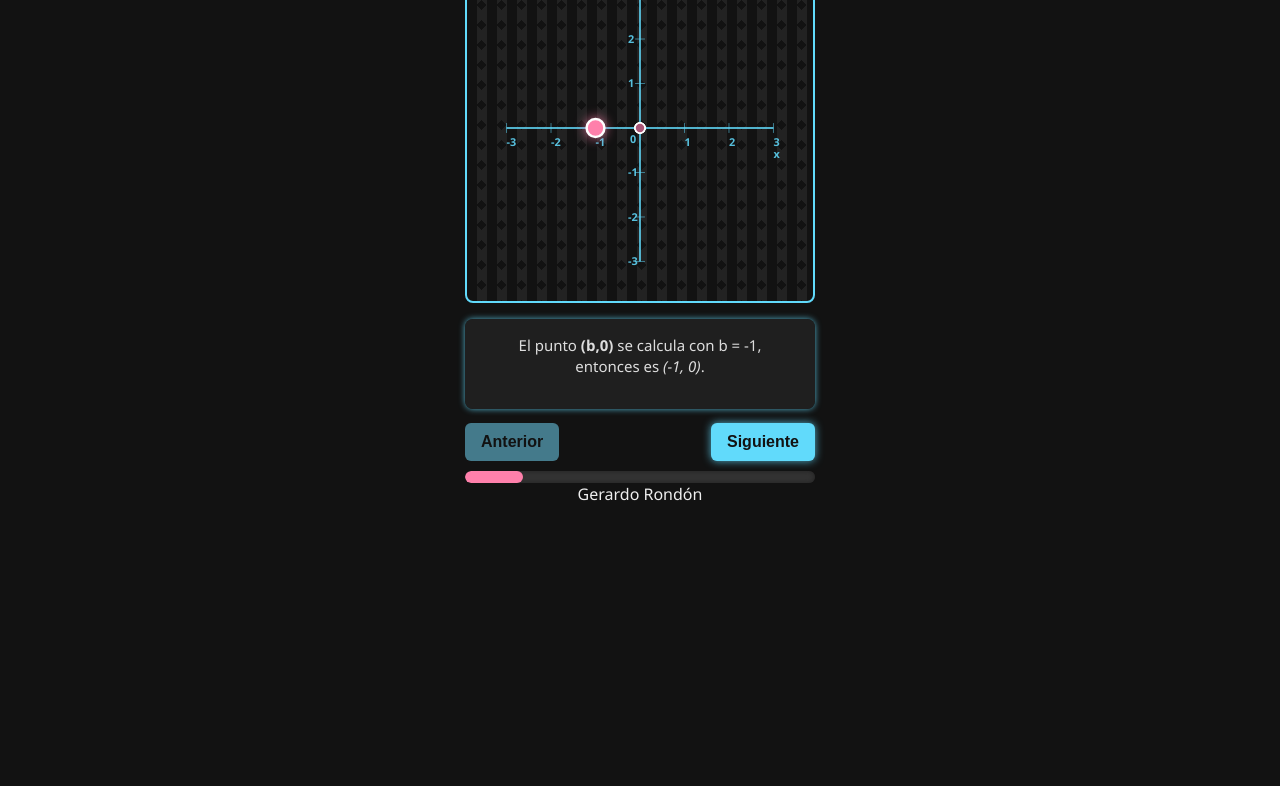
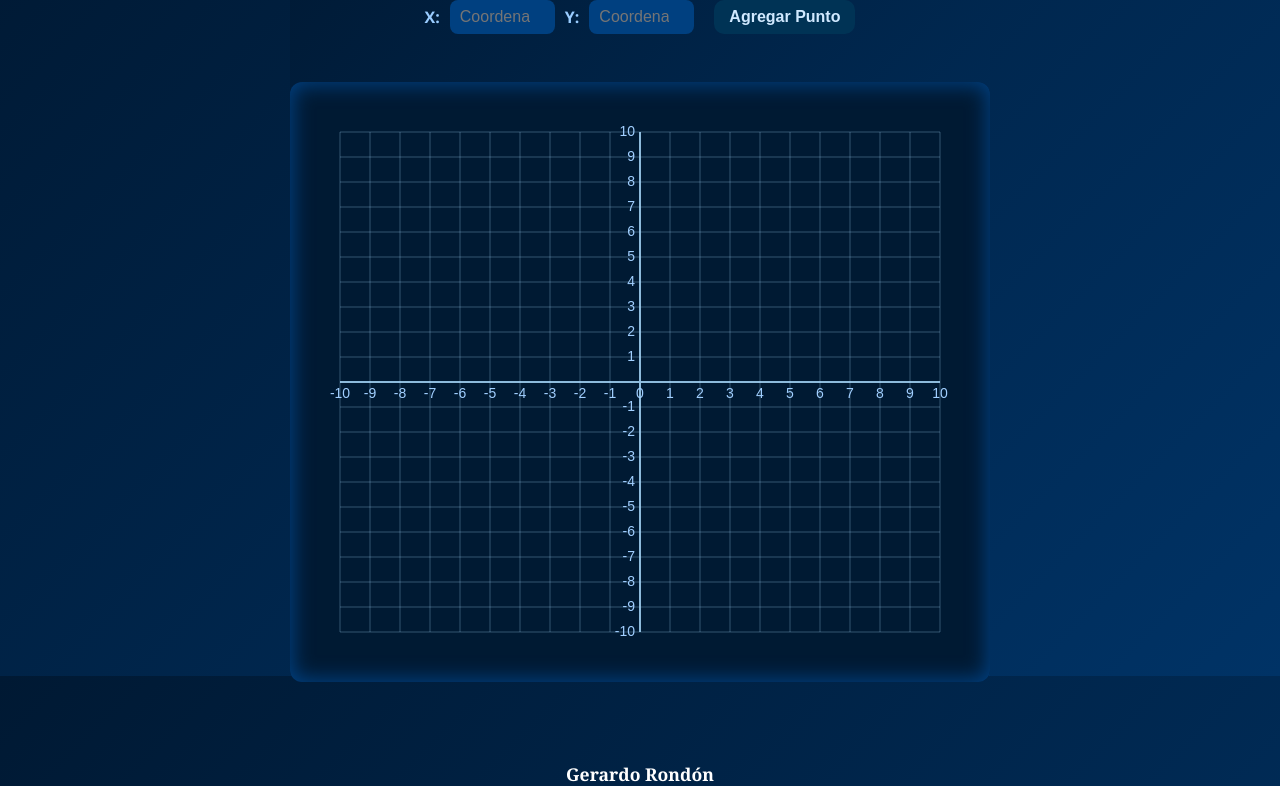
Before and after one commit to gerardthecreator/gerardthecreator.github.io, a plain HTML site: page index.html in a window 1280 px wide. Shown: the part 124-910 px from the top of the page. Before the commit the page ends 800 px from the top, so only its background shows below. Drawn offline with Linux system fonts and the light colour scheme.

Commit message:
Update index.html

```diff
--- a/index.html
+++ b/index.html
@@ -1,402 +1,379 @@
-UNIVERSIDAD CENTRAL DE VENEZUELA
-
 <!DOCTYPE html>
 <html lang="es">
 <head>
 <meta charset="UTF-8" />
-<meta name="viewport" content="width=device-width, initial-scale=1, maximum-scale=1, user-scalable=no" />
-<title>Ejercicio de Pares Ordenados - Paso a Paso</title>
+<meta name="viewport" content="width=device-width, initial-scale=1" />
+<title>Plano Cartesiano Interactivo</title>
 <style>
-  /* Reset and box sizing */
-  * {
-    box-sizing: border-box;
-    margin: 0; padding: 0;
-  }
-  body {
-    font-family: 'Segoe UI', Tahoma, Geneva, Verdana, sans-serif;
-    background: #121212;
-    color: #eee;
+  /* Fondo y distribución */
+  body, html {
+    margin: 0;
+    padding: 0;
+    height: 100%;
+    background: linear-gradient(135deg, #001933, #003366);
     display: flex;
     flex-direction: column;
     align-items: center;
+    justify-content: flex-start;
+    color: #cce6ff;
+    font-family: 'Segoe UI', Tahoma, Geneva, Verdana, sans-serif;
+    user-select: none;
     min-height: 100vh;
-    padding: 12px;
-    user-select: none;
-    -webkit-tap-highlight-color: transparent;
+    box-sizing: border-box;
   }
   h1 {
-    font-size: 1.4rem;
-    margin-bottom: 12px;
-    color: #61dafb;
+    margin: 1rem 0 0.5rem 0;
     font-weight: 700;
-    text-shadow: 0 0 8px #61dafb88;
     text-align: center;
+    color: #aaccff;
   }
-
-  #plane-container {
-    position: relative;
-    width: 350px;
-    height: 350px;
-    border: 2px solid #61dafb;
+  /* Estilo personalizado para universidad y autor */
+  h2 {
+    margin: 1rem 0 0 0;
+    font-weight: 700;
+    text-align: center;
+    color: white; /* color blanco */
+    letter-spacing: 2px;
+    font-family: 'Georgia', serif; /* tipografía distinta */
+  }
+  #footer-author {
+    font-weight: 700;
+    color: white; /* color blanco */
+    margin: 20px 0 20px 0;
+    font-size: 1.1rem;
+    text-align: center;
+    width: 100%;
+    max-width: 700px;
+    font-family: 'Georgia', serif; /* tipografía distinta */
+  }
+  #input-area {
+    margin: 0.5rem 0 1rem 0;
+    display: flex;
+    flex-wrap: wrap;
+    justify-content: center;
+    gap: 10px;
+    align-items: center;
+    width: 90%;
+    max-width: 700px;
+  }
+  label {
+    font-size: 1rem;
+    font-weight: 600;
+    color: #99ccff;
+  }
+  input[type="number"] {
+    width: 85px;
+    padding: 8px 10px;
     border-radius: 8px;
-    background:
-      linear-gradient(45deg, #222 25%, transparent 25%) -10px 0,
-      linear-gradient(135deg, #222 25%, transparent 25%) -10px 0,
-      linear-gradient(45deg, transparent 75%, #222 75%),
-      linear-gradient(135deg, transparent 75%, #222 75%);
-    background-size: 20px 20px;
-    background-repeat: repeat;
-    touch-action: none;
-    margin-bottom: 16px;
+    border: none;
+    font-size: 1rem;
+    text-align: center;
+    background: #004080;
+    color: #e0f0ff;
+    transition: box-shadow 0.3s ease;
   }
-
-  svg {
-    user-select:none;
-    -webkit-user-select:none;
-    -moz-user-select:none;
-    -ms-user-select:none;
-    -o-user-select:none;
-    font-family: 'Segoe UI', Tahoma, Geneva, Verdana, sans-serif;
-  }
-
-  .axis-label {
-    font-size: 11px;
-    fill: #61dafbdd;
-    font-weight: 600;
-    pointer-events: none;
-  }
-
-  .point {
-    fill: #ff4081;
-    stroke: white;
-    stroke-width: 1.5px;
-    cursor: pointer;
-    transition: fill 0.3s ease, r 0.3s ease;
-  }
-  .point.inactive {
-    fill: #aa5577;
-    r: 5;
-    filter: none;
-    pointer-events: none;
-    cursor: default;
-  }
-  .point.active {
-    fill: #ff80ab;
-    stroke-width: 2.5px;
-    filter: drop-shadow(0 0 6px #ff80abcc);
-    r: 9;
-    pointer-events: auto;
-    cursor: pointer;
-  }
-
-  #explanation {
-    width: 350px;
-    background: #222222cc;
-    border-radius: 8px;
-    padding: 16px 20px;
-    font-size: 15px;
-    line-height: 1.4;
-    color: #ddd;
-    min-height: 90px;
-    text-align: center;
-    box-shadow: 0 0 6px #61dafbcc;
-    user-select:none;
-    margin-bottom: 14px;
-  }
-
-  #controls {
-    width: 350px;
-    display: flex;
-    justify-content: space-between;
-    margin-bottom: 10px;
+  input[type="number"]:focus {
+    outline: none;
+    box-shadow: 0 0 8px 3px #66ccff;
+    background: #0059b3;
   }
   button {
-    background: #61dafb;
+    background-color: #0059b3;
     border: none;
-    border-radius: 6px;
-    color: #121212;
-    font-weight: 700;
+    color: #d0e9ff;
+    font-weight: 600;
     font-size: 1rem;
-    padding: 10px 16px;
+    padding: 8px 15px;
+    border-radius: 10px;
     cursor: pointer;
-    box-shadow: 0 0 8px #61dafbcc;
-    transition: background-color 0.3s ease;
-    user-select:none;
+    transition: background-color 0.3s ease, box-shadow 0.3s ease;
+    margin-left: 10px;
   }
   button:disabled {
-    background: #447a8b;
+    background-color: #003355;
     cursor: not-allowed;
     box-shadow: none;
   }
   button:hover:not(:disabled) {
-    background: #4fb1d4;
+    background-color: #3399ff;
+    box-shadow: 0 0 12px 2px #66ccff;
   }
 
-  #progress-container {
-    width: 350px;
-    height: 12px;
-    background: #333;
-    border-radius: 6px;
-    overflow: hidden;
-    box-shadow: inset 0 0 5px #222;
-  }
-  #progress-bar {
-    height: 100%;
-    background: #ff80ab;
-    width: 0%;
-    transition: width 0.5s ease;
-    border-radius: 6px;
+  #feedback {
+    margin-top: 0.5rem;
+    font-size: 0.9rem;
+    min-height: 24px;
+    text-align: center;
+    color: #ccddff;
+    font-weight: 600;
   }
 
-  @media (max-width: 400px) {
-    #plane-container,
-    #explanation,
-    #controls,
-    #progress-container {
-      width: 95vw;
+  #canvas-container {
+    flex-grow: 1;
+    width: 100vw;
+    max-width: 700px;
+    max-height: 600px;
+    padding-bottom: 60px; /* espacio para autor en el footer */
+  }
+
+  canvas {
+    background: #001a33;
+    border-radius: 12px;
+    box-shadow: 0 0 20px 3px #004080 inset;
+    width: 100%;
+    height: 100%;
+  }
+
+  /* Responsive */
+  @media (max-width: 450px) {
+    label {
+      font-size: 0.9rem;
+    }
+    input[type="number"] {
+      width: 60px;
+      font-size: 0.9rem;
+    }
+    button {
+      font-size: 0.9rem;
+      padding: 6px 12px;
+      margin-left: 0;
+    }
+    #footer-author {
+      font-size: 1rem;
+      margin: 15px 0 15px 0;
     }
   }
 </style>
 </head>
 <body>
-<h1>Pares Ordenados y Puntos en el Plano - Paso a Paso</h1>
-<div id="plane-container" aria-label="Plano cartesiano para pares ordenados" role="img" aria-live="polite" tabindex="0">
-  <svg id="plane-svg" width="100%" height="100%" viewBox="0 0 350 350" aria-hidden="true" focusable="false"></svg>
+<h2>UNIVERSIDAD CENTRAL DE VENEZUELA</h2>
+<h1>Plano Cartesiano Interactivo</h1>
+
+<div id="input-area" aria-label="Zona para ingresar coordenadas X y Y y agregar punto">
+  <label for="xInput">X:</label>
+  <input id="xInput" type="number" step="any" placeholder="Coordenada X" aria-label="Entrada para coordenada X" />
+  <label for="yInput">Y:</label>
+  <input id="yInput" type="number" step="any" placeholder="Coordenada Y" aria-label="Entrada para coordenada Y" />
+  <button id="addPointBtn" aria-label="Agregar punto al plano cartesiano" disabled>Agregar Punto</button>
 </div>
-<div id="explanation" aria-live="polite" role="region" aria-atomic="true">
-  <!-- Explanation text will be inserted here -->
+<div id="feedback" aria-live="polite" aria-atomic="true"></div>
+<div id="canvas-container" role="img" aria-label="Plano cartesiano con puntos graficados">
+  <canvas id="cartesianPlane" width="700" height="600"></canvas>
 </div>
-<div id="controls" role="group" aria-label="Controles de navegación paso a paso">
-  <button id="prevBtn" aria-label="Paso anterior" disabled>Anterior</button>
-  <button id="nextBtn" aria-label="Siguiente paso">Siguiente</button>
-</div>
-<div id="progress-container" aria-hidden="true">
-  <div id="progress-bar"></div>
+
+<div id="footer-author" aria-label="Autor del sitio">
+  <strong>Gerardo Rondón</strong>
 </div>
 
 <script>
-(() => {
-  const svg = document.getElementById('plane-svg');
-  const width = 350;
-  const height = 350;
-  const margin = 40;
+  (() => {
+    const canvas = document.getElementById('cartesianPlane');
+    const ctx = canvas.getContext('2d');
+    const addPointBtn = document.getElementById('addPointBtn');
+    const xInput = document.getElementById('xInput');
+    const yInput = document.getElementById('yInput');
+    const feedback = document.getElementById('feedback');
+    const points = [];
 
-  // Logical coordinate range
-  const X_MIN = -3;
-  const X_MAX = 3;
-  const Y_MIN = -3;
-  const Y_MAX = 3;
+    // Configuración del plano
+    const width = canvas.width;
+    const height = canvas.height;
+    const margin = 50; // margen para ejes y etiquetas
 
-  // Convert Cartesian coordinate to SVG pixel x
-  function xToPx(x) {
-    return margin + ((x - X_MIN) / (X_MAX - X_MIN)) * (width - 2 * margin);
-  }
-  // Convert Cartesian coordinate to SVG pixel y
-  function yToPx(y) {
-    return height - margin - ((y - Y_MIN) / (Y_MAX - Y_MIN)) * (height - 2 * margin);
-  }
+    // Rango visible por defecto (ejes centrados)
+    let rangeX = [-10, 10];
+    let rangeY = [-10, 10];
 
-  // Points data array with explanations
-  const points = [
-    {name: '(b,0)', coords: [-1, 0], explanation: 'El punto <strong>(b,0)</strong> se calcula con b = -1, entonces es <em>(-1, 0)</em>.'},
-    {name: '(b,b)', coords: [-1, -1], explanation: 'Dado que <strong>(b,b) = (-1,-1)</strong>, b vale -1.'},
-    {name: '(a,a)', coords: [-2, -2], explanation: 'Dado que <strong>(a,a) = (-2,-2)</strong>, a vale -2.'},
-    {name: '(-a,-b)', coords: [2, 1], explanation: 'Para calcular <strong>(-a,-b)</strong>, usamos que a = -2 y b = -1, resultando en <em>(2, 1)</em>.'},
-    {name: '(a,-a)', coords: [-2, 2], explanation: 'El punto <strong>(a,-a)</strong> es <em>(-2, 2)</em> usando los valores de a y -a.'},
-    {name: '(-b,-b)', coords: [1, 1], explanation: 'Finalmente, <strong>(-b,-b)</strong> es <em>(1, 1)</em>.'}
-  ];
-
-  // Draw axes with ticks and labels
-  function drawAxes() {
-    const NS = "http://www.w3.org/2000/svg";
-
-    while(svg.firstChild) svg.removeChild(svg.firstChild);
-
-    // Horizontal axis (X)
-    const xAxis = document.createElementNS(NS, 'line');
-    xAxis.setAttribute('x1', xToPx(X_MIN));
-    xAxis.setAttribute('y1', yToPx(0));
-    xAxis.setAttribute('x2', xToPx(X_MAX));
-    xAxis.setAttribute('y2', yToPx(0));
-    xAxis.setAttribute('stroke', '#61dafbcc');
-    xAxis.setAttribute('stroke-width', '2');
-    svg.appendChild(xAxis);
-
-    // Vertical axis (Y)
-    const yAxis = document.createElementNS(NS, 'line');
-    yAxis.setAttribute('x1', xToPx(0));
-    yAxis.setAttribute('y1', yToPx(Y_MIN));
-    yAxis.setAttribute('x2', xToPx(0));
-    yAxis.setAttribute('y2', yToPx(Y_MAX));
-    yAxis.setAttribute('stroke', '#61dafbcc');
-    yAxis.setAttribute('stroke-width', '2');
-    svg.appendChild(yAxis);
-
-    // X ticks and labels
-    for(let i = X_MIN; i <= X_MAX; i++) {
-      const xTick = document.createElementNS(NS, "line");
-      xTick.setAttribute("x1", xToPx(i));
-      xTick.setAttribute("y1", yToPx(0) - 5);
-      xTick.setAttribute("x2", xToPx(i));
-      xTick.setAttribute("y2", yToPx(0) + 5);
-      xTick.setAttribute("stroke", "#61dafb88");
-      xTick.setAttribute("stroke-width", "1");
-      svg.appendChild(xTick);
-
-      if(i !== 0) {
-        const xLabel = document.createElementNS(NS, "text");
-        xLabel.setAttribute("x", xToPx(i));
-        xLabel.setAttribute("y", yToPx(0) + 18);
-        xLabel.setAttribute("class", "axis-label");
-        xLabel.textContent = i;
-        svg.appendChild(xLabel);
+    // Función para actualizar rango según puntos si es necesario
+    function updateRange() {
+      if(points.length === 0) return;
+      let minX = points[0].x;
+      let maxX = points[0].x;
+      let minY = points[0].y;
+      let maxY = points[0].y;
+      points.forEach(p => {
+        if(p.x < minX) minX = p.x;
+        if(p.x > maxX) maxX = p.x;
+        if(p.y < minY) minY = p.y;
+        if(p.y > maxY) maxY = p.y;
+      });
+      const padding = 2;
+      rangeX = [Math.floor(minX - padding), Math.ceil(maxX + padding)];
+      rangeY = [Math.floor(minY - padding), Math.ceil(maxY + padding)];
+      if(rangeX[1] - rangeX[0] < 10) {
+        const midX = (rangeX[0] + rangeX[1]) / 2;
+        rangeX = [midX - 5, midX + 5];
+      }
+      if(rangeY[1] - rangeY[0] < 10) {
+        const midY = (rangeY[0] + rangeY[1]) / 2;
+        rangeY = [midY - 5, midY + 5];
       }
     }
 
-    // Y ticks and labels
-    for(let j = Y_MIN; j <= Y_MAX; j++) {
-      const yTick = document.createElementNS(NS, "line");
-      yTick.setAttribute("x1", xToPx(0) - 5);
-      yTick.setAttribute("y1", yToPx(j));
-      yTick.setAttribute("x2", xToPx(0) + 5);
-      yTick.setAttribute("y2", yToPx(j));
-      yTick.setAttribute("stroke", "#61dafb88");
-      yTick.setAttribute("stroke-width", "1");
-      svg.appendChild(yTick);
+    function toCanvasCoords(x, y) {
+      const scaleX = (width - 2 * margin) / (rangeX[1] - rangeX[0]);
+      const scaleY = (height - 2 * margin) / (rangeY[1] - rangeY[0]);
+      return {
+        cx: margin + (x - rangeX[0]) * scaleX,
+        cy: height - margin - (y - rangeY[0]) * scaleY
+      };
+    }
 
-      if(j !== 0) {
-        const yLabel = document.createElementNS(NS, "text");
-        yLabel.setAttribute("x", xToPx(0) - 12);
-        yLabel.setAttribute("y", yToPx(j) + 4);
-        yLabel.setAttribute("class", "axis-label");
-        yLabel.textContent = j;
-        svg.appendChild(yLabel);
+    function drawGrid() {
+      ctx.clearRect(0, 0, width, height);
+
+      ctx.strokeStyle = 'rgba(170, 220, 255, 0.3)';
+      ctx.lineWidth = 1;
+
+      const stepX = 1;
+      const stepY = 1;
+
+      ctx.beginPath();
+      for(let x = Math.ceil(rangeX[0]); x <= rangeX[1]; x += stepX) {
+        let {cx} = toCanvasCoords(x, 0);
+        ctx.moveTo(cx, margin);
+        ctx.lineTo(cx, height - margin);
+      }
+      for(let y = Math.ceil(rangeY[0]); y <= rangeY[1]; y += stepY) {
+        let {cy} = toCanvasCoords(0, y);
+        ctx.moveTo(margin, cy);
+        ctx.lineTo(width - margin, cy);
+      }
+      ctx.stroke();
+
+      ctx.strokeStyle = 'rgba(170, 220, 255, 0.8)';
+      ctx.lineWidth = 2;
+      ctx.beginPath();
+      if(rangeX[0] <= 0 && rangeX[1] >= 0) {
+        const {cx} = toCanvasCoords(0, 0);
+        ctx.moveTo(cx, margin);
+        ctx.lineTo(cx, height - margin);
+      }
+      if(rangeY[0] <= 0 && rangeY[1] >= 0) {
+        const {cy} = toCanvasCoords(0, 0);
+        ctx.moveTo(margin, cy);
+        ctx.lineTo(width - margin, cy);
+      }
+      ctx.stroke();
+
+      ctx.fillStyle = '#a0cfff';
+      ctx.font = '14px Arial';
+      ctx.textAlign = 'center';
+      ctx.textBaseline = 'top';
+
+      for(let x = Math.ceil(rangeX[0]); x <= rangeX[1]; x++) {
+        const {cx, cy} = toCanvasCoords(x, 0);
+        if(rangeY[0] <= 0 && rangeY[1] >= 0) {
+          ctx.fillText(x, cx, cy + 5);
+        }
+      }
+      ctx.textAlign = 'right';
+      ctx.textBaseline = 'middle';
+      for(let y = Math.ceil(rangeY[0]); y <= rangeY[1]; y++) {
+        const {cx, cy} = toCanvasCoords(0, y);
+        if(rangeX[0] <= 0 && rangeX[1] >= 0 && y !== 0) {
+          ctx.fillText(y, cx - 5, cy);
+        }
       }
     }
 
-    // Origin label
-    const originLabel = document.createElementNS(NS, "text");
-    originLabel.setAttribute("x", xToPx(0) - 10);
-    originLabel.setAttribute("y", yToPx(0) + 15);
-    originLabel.setAttribute("class", "axis-label");
-    originLabel.textContent = "0";
-    svg.appendChild(originLabel);
+    function animatePoint(point, duration = 800) {
+      return new Promise(resolve => {
+        const startTime = performance.now();
+        function frame(time) {
+          const elapsed = time - startTime;
+          const progress = Math.min(elapsed / duration, 1);
+          drawGrid();
+          for(let p of points) {
+            if(p !== point) drawPoint(p.x, p.y, false);
+          }
+          drawPoint(point.x, point.y, true, progress);
+          if(progress < 1) {
+            requestAnimationFrame(frame);
+          } else {
+            resolve();
+          }
+        }
+        requestAnimationFrame(frame);
+      });
+    }
 
-    // Axis titles X and Y
-    const xTitle = document.createElementNS(NS, "text");
-    xTitle.setAttribute("x", xToPx(X_MAX));
-    xTitle.setAttribute("y", yToPx(0) + 30);
-    xTitle.setAttribute("class", "axis-label");
-    xTitle.textContent = "x";
-    svg.appendChild(xTitle);
+    function drawPoint(x, y, highlight = false, animProgress = 1) {
+      const {cx, cy} = toCanvasCoords(x, y);
+      const baseRadius = 7;
+      const radius = baseRadius * animProgress;
+      ctx.beginPath();
+      ctx.shadowColor = highlight ? 'cyan' : 'transparent';
+      ctx.shadowBlur = highlight ? 20 * animProgress : 0;
+      ctx.fillStyle = highlight ? '#00ffff' : '#3399ff';
+      ctx.strokeStyle = highlight ? '#00e0ff' : '#a0cfff';
+      ctx.lineWidth = 2;
+      ctx.arc(cx, cy, radius, 0, 2 * Math.PI);
+      ctx.fill();
+      ctx.stroke();
+      if(animProgress > 0.7) {
+        ctx.font = 'bold 14px Verdana';
+        ctx.fillStyle = '#b0e0ff';
+        ctx.shadowBlur = 5 * (animProgress - 0.7) * 3;
+        const label = `(${x}, ${y})`;
+        ctx.textAlign = 'center';
+        ctx.textBaseline = 'bottom';
+        ctx.fillText(label, cx, cy - 12);
+      }
+    }
 
-    const yTitle = document.createElementNS(NS, "text");
-    yTitle.setAttribute("x", xToPx(0) - 20);
-    yTitle.setAttribute("y", yToPx(Y_MAX));
-    yTitle.setAttribute("class", "axis-label");
-    yTitle.textContent = "y";
-    svg.appendChild(yTitle);
-  }
+    function validateInputs() {
+      const xVal = xInput.value.trim();
+      const yVal = yInput.value.trim();
+      if(xVal === '' || yVal === '') {
+        addPointBtn.disabled = true;
+        feedback.textContent = '';
+        return false;
+      }
+      if(isNaN(Number(xVal)) || isNaN(Number(yVal))) {
+        addPointBtn.disabled = true;
+        feedback.textContent = 'Por favor, ingresa números válidos.';
+        return false;
+      }
+      addPointBtn.disabled = false;
+      feedback.textContent = '';
+      return true;
+    }
 
-  // Prepare circles for points, initially placed offscreen or at axis zero, inactive
-  let pointElements = [];
+    async function addPoint() {
+      const xVal = Number(xInput.value);
+      const yVal = Number(yInput.value);
+      if(xVal < -1000 || xVal > 1000 || yVal < -1000 || yVal > 1000) {
+        feedback.textContent = 'Valores demasiado grandes, ingresa números entre -1000 y 1000.';
+        return;
+      }
+      feedback.textContent = 'Agregando punto ...';
+      points.push({x: xVal, y: yVal});
+      updateRange();
+      drawGrid();
+      await animatePoint(points[points.length - 1]);
+      feedback.textContent = `Punto (${xVal}, ${yVal}) agregado con éxito.`;
+      xInput.value = '';
+      yInput.value = '';
+      addPointBtn.disabled = true;
+      xInput.focus();
+    }
 
-  function initPoints() {
-    const NS = "http://www.w3.org/2000/svg";
-    pointElements = [];
+    drawGrid();
 
-    points.forEach(pt => {
-      const c = document.createElementNS(NS, "circle");
-      c.setAttribute("cx", xToPx(0));
-      c.setAttribute("cy", yToPx(0));
-      c.setAttribute("r", 5);
-      c.classList.add('point', 'inactive');
-      c.setAttribute("aria-label", `${pt.name}, coordenadas ${pt.coords[0]}, ${pt.coords[1]}`);
-      c.setAttribute("tabindex", "-1");
-      svg.appendChild(c);
-      pointElements.push(c);
+    xInput.addEventListener('input', validateInputs);
+    yInput.addEventListener('input', validateInputs);
+    addPointBtn.addEventListener('click', addPoint);
+
+    [xInput, yInput].forEach(input => {
+      input.addEventListener('keydown', e => {
+        if(e.key === 'Enter' && !addPointBtn.disabled) {
+          e.preventDefault();
+          addPointBtn.click();
+        }
+      });
     });
-  }
-
-  // Animate point moving from axis center to its coordinate position
-  function animatePointToPosition(index, callback) {
-    if(index < 0 || index >= pointElements.length) return;
-    const c = pointElements[index];
-    const [x, y] = points[index].coords;
-    c.style.transition = 'cx 1s ease, cy 1s ease, r 0.5s ease, fill 0.5s ease, stroke-width 0.5s ease, filter 0.5s ease';
-    c.setAttribute('cx', xToPx(x));
-    c.setAttribute('cy', yToPx(y));
-    setTimeout(() => {
-      if(callback) callback();
-    }, 1200);
-  }
-
-  // Update highlight and explanation for current step
-  let currentStep = 0;
-  const explanationDiv = document.getElementById('explanation');
-  const prevBtn = document.getElementById('prevBtn');
-  const nextBtn = document.getElementById('nextBtn');
-  const progressBar = document.getElementById('progress-bar');
-
-  function updateUI() {
-    // Update all points classes for inactive or active
-    pointElements.forEach((c, i) => {
-      if(i === currentStep) {
-        c.classList.remove('inactive');
-        c.classList.add('active');
-        c.setAttribute('r', 9);
-      } else {
-        c.classList.remove('active');
-        c.classList.add('inactive');
-        c.setAttribute('r', 5);
-      }
-    });
-    // Update explanation text
-    explanationDiv.innerHTML = points[currentStep].explanation;
-
-    // Update buttons disabled state
-    prevBtn.disabled = (currentStep === 0);
-    nextBtn.disabled = (currentStep === points.length - 1);
-
-    // Update progress bar
-    const progressPercent = ((currentStep + 1) / points.length) * 100;
-    progressBar.style.width = progressPercent + '%';
-  }
-
-  function goToStep(n) {
-    if(n < 0 || n >= points.length) return;
-    currentStep = n;
-    // Animate this point to its position if not yet there
-    const c = pointElements[currentStep];
-    // Only animate if point is still at center (cx ~= xToPx(0))
-    if(Math.abs(c.cx.baseVal.value - xToPx(0)) < 1 &&
-       Math.abs(c.cy.baseVal.value - yToPx(0)) < 1) {
-      animatePointToPosition(currentStep, updateUI);
-    } else {
-      updateUI();
-    }
-  }
-
-  // Button event listeners
-  prevBtn.addEventListener('click', () => {
-    if(currentStep > 0) goToStep(currentStep - 1);
-  });
-  nextBtn.addEventListener('click', () => {
-    if(currentStep < points.length - 1) goToStep(currentStep + 1);
-  });
-
-  // On load initialize everything
-  function init() {
-    drawAxes();
-    initPoints();
-    // Animate and show first step
-    goToStep(0);
-  }
-
-  window.addEventListener('load', init);
-})();
+  })();
 </script>
 </body>
 </html>
-
-Gerardo Rondón
```
